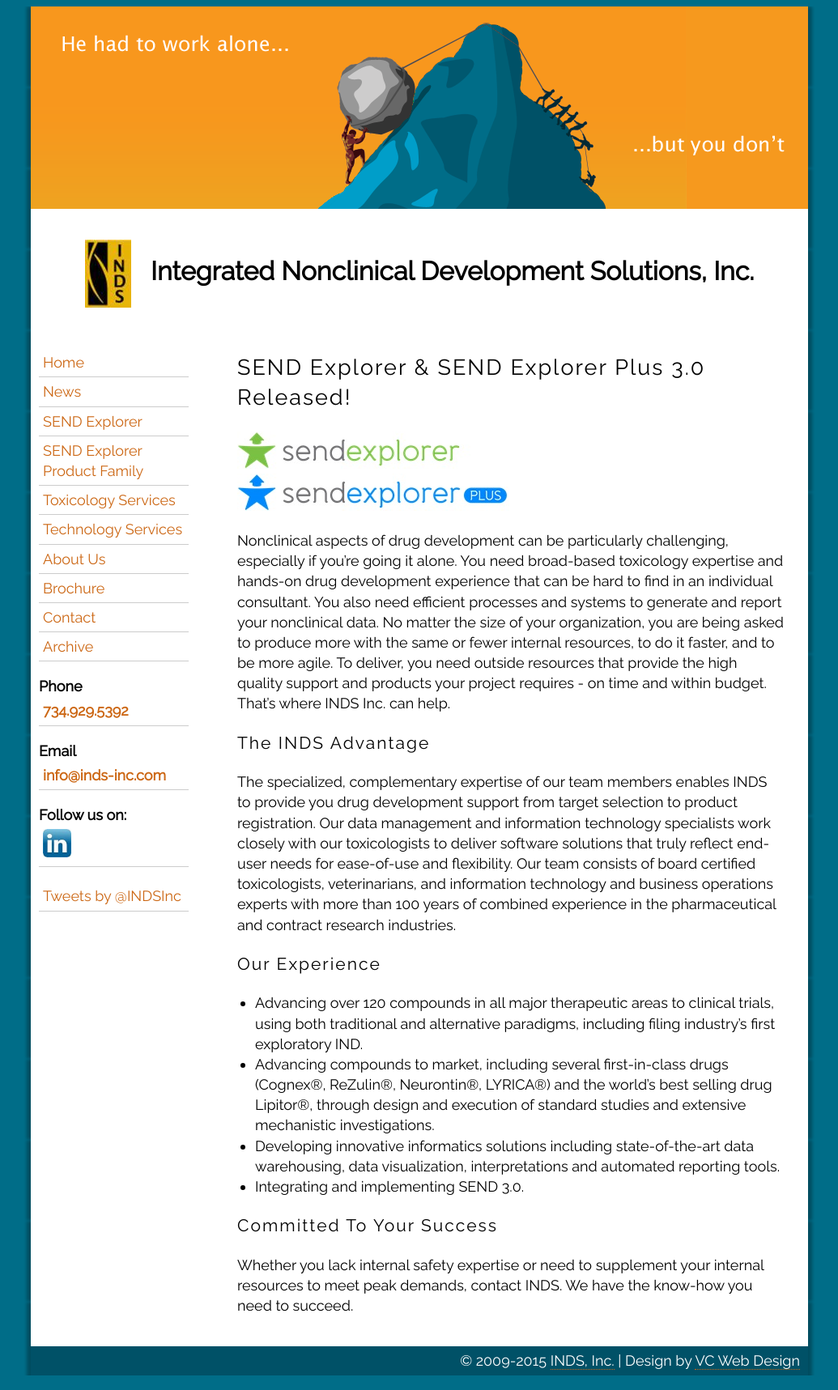
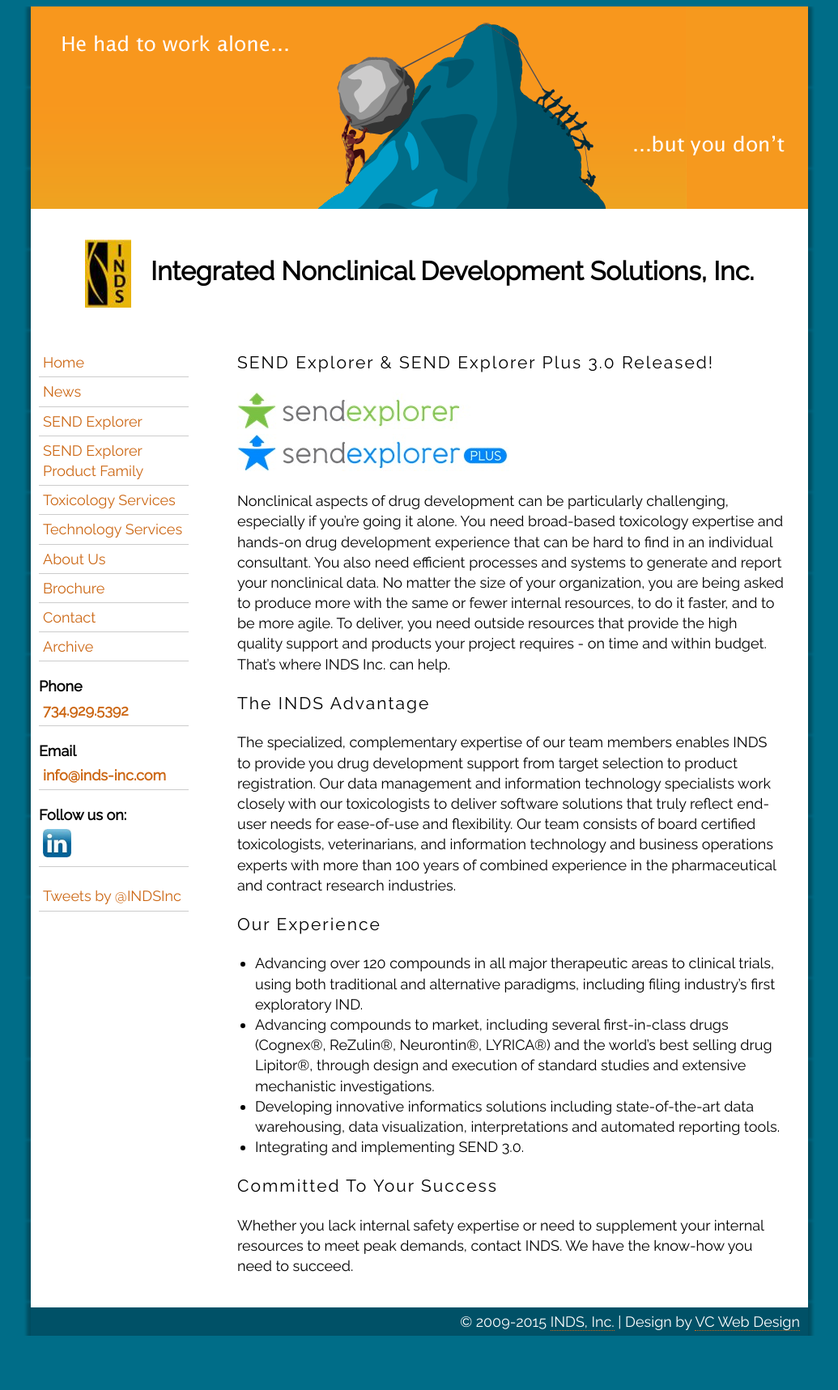
Before and after one commit to inds-inc/inds-inc.github.io, a Jekyll site: the page built from index.md, in a window 1280 px wide. Shown: the whole page at 81% size, without its empty margins (122-1157 px from the left). Built offline with Jekyll 4.4.1, drawn with Linux system fonts in a browser that asks for light colours; comment, search, counter and statistics services are not loaded; after the commit the page ends 1668 px from its top, so only the background shows below that.

Commit message:
fix header

```diff
--- a/index.md
+++ b/index.md
@@ -2,8 +2,7 @@
 layout: default
 ---
 
-SEND Explorer & SEND Explorer Plus 3.0 Released!
-------------------------------------------------
+### SEND Explorer & SEND Explorer Plus 3.0 Released!
 
 ![se-small](/assets/images/se-small.jpg)
 ![se-plus-small](/assets/images/se-plus-small.jpg)
```
